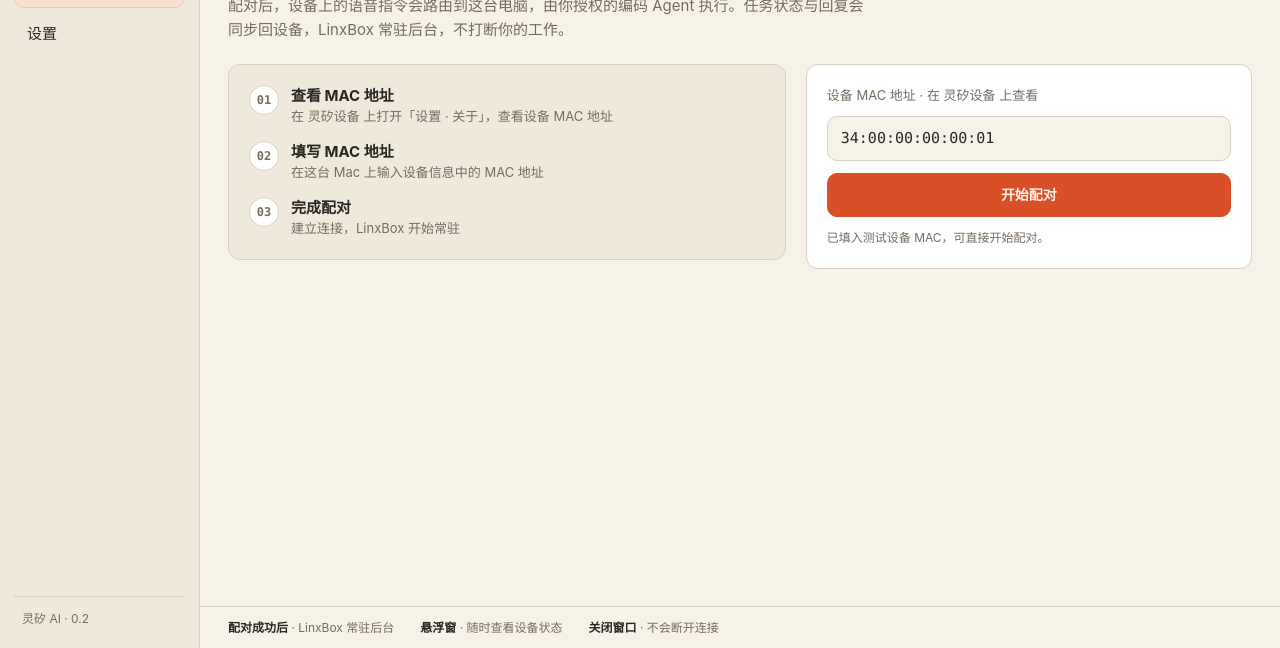
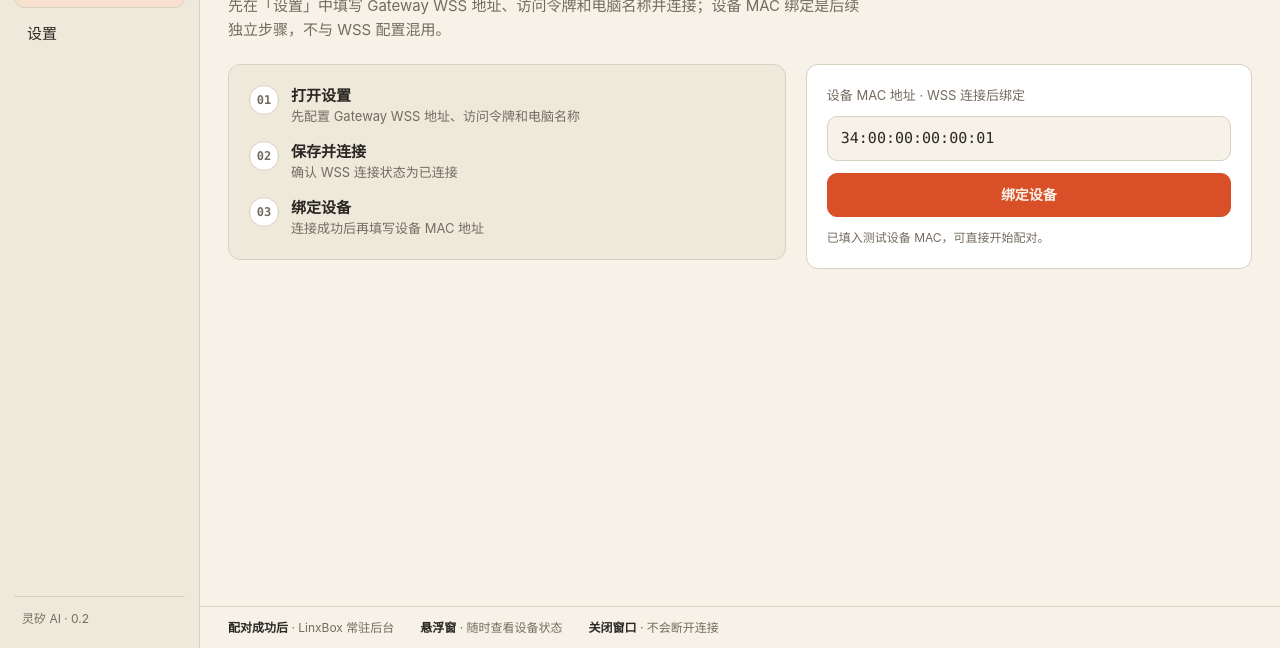
Before and after one commit to KevinHuo/LinxBox, a website with bundled scripts: page desktop/renderer/index.html in a window 1280 px wide. Shown: the part 152-800 px from the top of the page. Built offline with nearby package versions, Linux system fonts and the light colour scheme.

Commit message:
fix(ui): 区分 WSS 配置与设备绑定流程

```diff
--- a/desktop/renderer/app.ts
+++ b/desktop/renderer/app.ts
@@ -314,6 +314,11 @@
  * client reports that honestly instead of pretending a device confirmed.
  */
 async function startPairing(): Promise<void> {
+  if (!state.gateway.connected) {
+    showToast('请先在设置中配置并连接 Gateway WSS');
+    go('settings');
+    return;
+  }
   const input = qs<HTMLInputElement>('#mac-input');
   const mac = normalizeMacAddress(input?.value ?? '');
   if (!isValidMacAddress(mac)) {
--- a/desktop/renderer/index.html
+++ b/desktop/renderer/index.html
@@ -70,10 +70,9 @@
           <!-- 视图：未配对 -->
           <section class="view is-active" data-view="pair" aria-labelledby="pair-title">
             <div class="hero">
-              <h1 id="pair-title">把 灵矽设备 与这台 Mac 配对</h1>
+              <h1 id="pair-title">设置 WSS 连接</h1>
               <p class="lede">
-                配对后，设备上的语音指令会路由到这台电脑，由你授权的编码 Agent
-                执行。任务状态与回复会同步回设备，LinxBox 常驻后台，不打断你的工作。
+                先在「设置」中填写 Gateway WSS 地址、访问令牌和电脑名称并连接；设备 MAC 绑定是后续独立步骤，不与 WSS 配置混用。
               </p>
             </div>
             <div class="pair-layout">
@@ -82,29 +81,29 @@
                   <li>
                     <span class="step-no" aria-hidden="true">01</span>
                     <div class="step-txt">
-                      <strong>查看 MAC 地址</strong>
-                      <span>在 灵矽设备 上打开「设置 · 关于」，查看设备 MAC 地址</span>
+                      <strong>打开设置</strong>
+                      <span>先配置 Gateway WSS 地址、访问令牌和电脑名称</span>
                     </div>
                   </li>
                   <li>
                     <span class="step-no" aria-hidden="true">02</span>
                     <div class="step-txt">
-                      <strong>填写 MAC 地址</strong>
-                      <span>在这台 Mac 上输入设备信息中的 MAC 地址</span>
+                      <strong>保存并连接</strong>
+                      <span>确认 WSS 连接状态为已连接</span>
                     </div>
                   </li>
                   <li>
                     <span class="step-no" aria-hidden="true">03</span>
                     <div class="step-txt">
-                      <strong>完成配对</strong>
-                      <span>建立连接，LinxBox 开始常驻</span>
+                      <strong>绑定设备</strong>
+                      <span>连接成功后再填写设备 MAC 地址</span>
                     </div>
                   </li>
                 </ol>
               </div>
 
               <div class="code-card">
-                <p>设备 MAC 地址 · 在 灵矽设备 上查看</p>
+                <p>设备 MAC 地址 · WSS 连接后绑定</p>
                 <div class="mac-field">
                   <input
                     id="mac-input"
@@ -118,7 +117,7 @@
                   />
                 </div>
                 <button class="btn btn-primary" id="btn-start" type="button" style="width: 100%">
-                  开始配对
+                  绑定设备
                 </button>
                 <p class="card-note" id="pair-note">已填入测试设备 MAC，可直接开始配对。</p>
               </div>
```
Also changed, not shown: docs/linx-box-ui/LinxBox客户端UI原型.html (+7 -7 lines).
